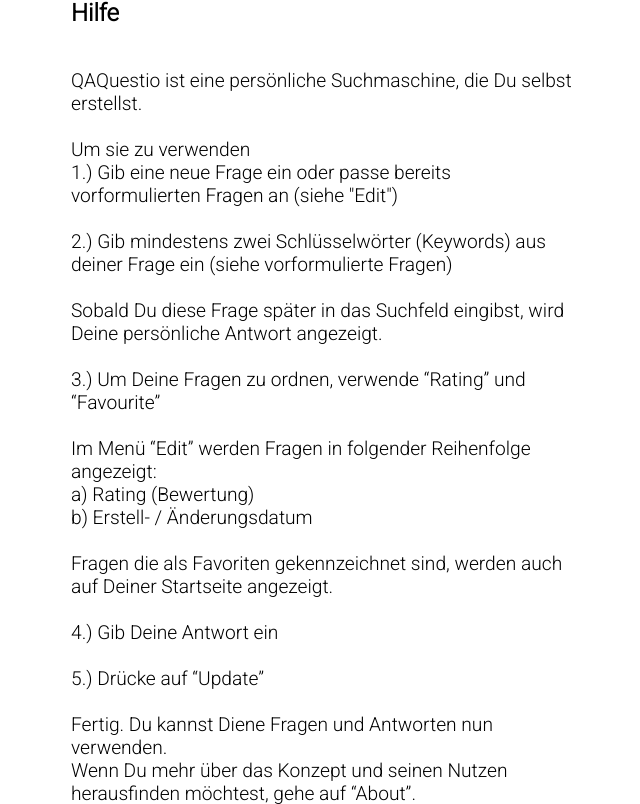
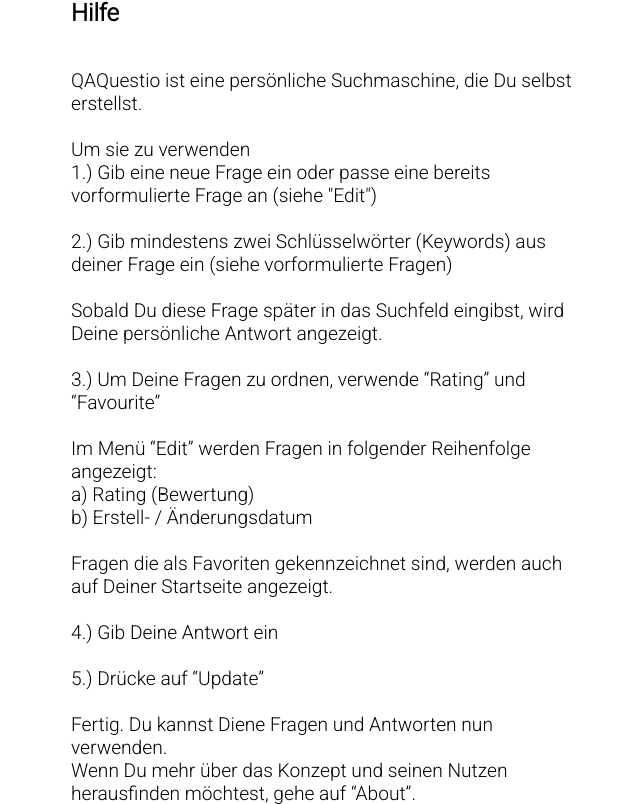
Before and after one commit to qaquestio/QAQuestio, a PHP site: page /de.help.php in a window 1280 px wide. Shown: the part 101-905 px from the top of the page, without its empty margins (313-953 px from the left). Run offline with PHP 8.4, Linux system fonts and the light colour scheme.

Commit message:
Add files via upload

```diff
--- a/de.help.php
+++ b/de.help.php
@@ -32,7 +32,7 @@
             QAQuestio ist eine persönliche Suchmaschine, die Du selbst erstellst.</br>
             </br>
             Um sie zu verwenden </br>
-            1.) Gib eine neue Frage ein oder passe bereits vorformulierten Fragen an (siehe "Edit")</br>
+            1.) Gib eine neue Frage ein oder passe eine bereits vorformulierte Frage an (siehe "Edit")</br>
             </br>
             2.) Gib mindestens zwei Schlüsselwörter (Keywords) aus deiner Frage ein (siehe vorformulierte Fragen)</br>
             </br>
```
